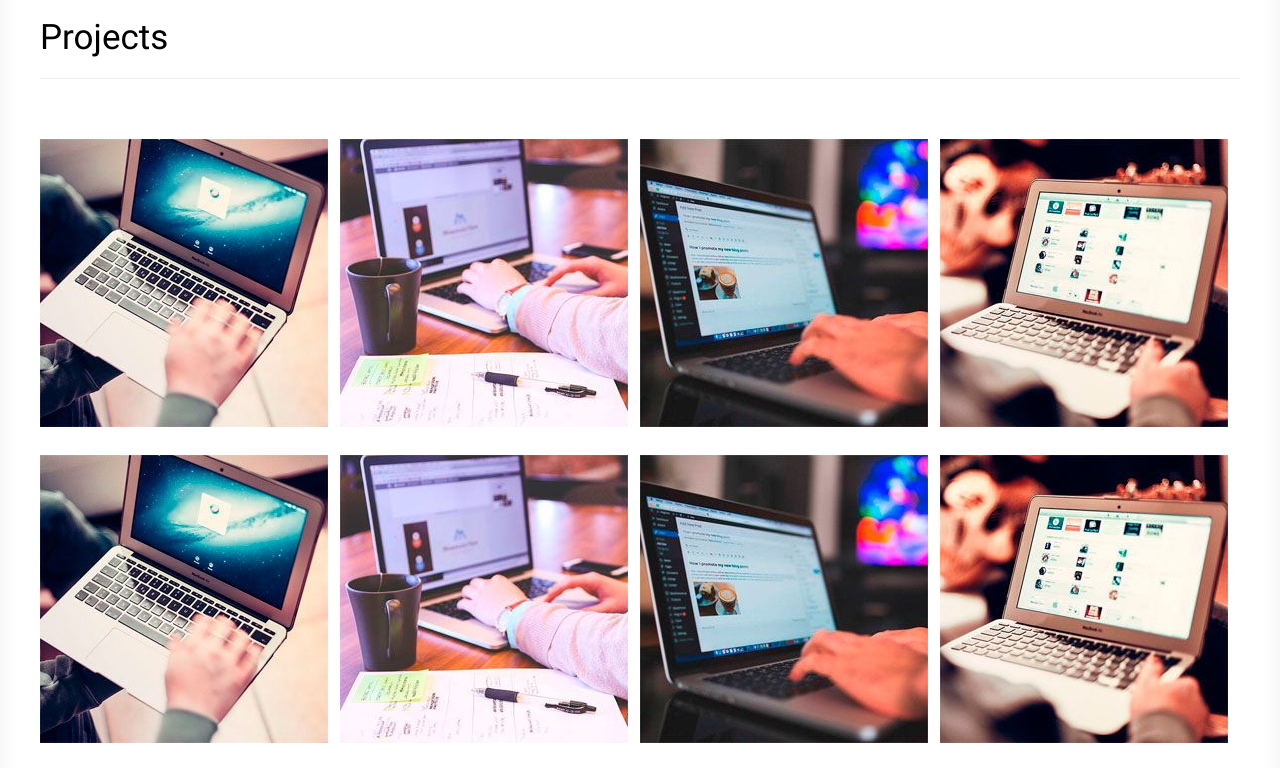
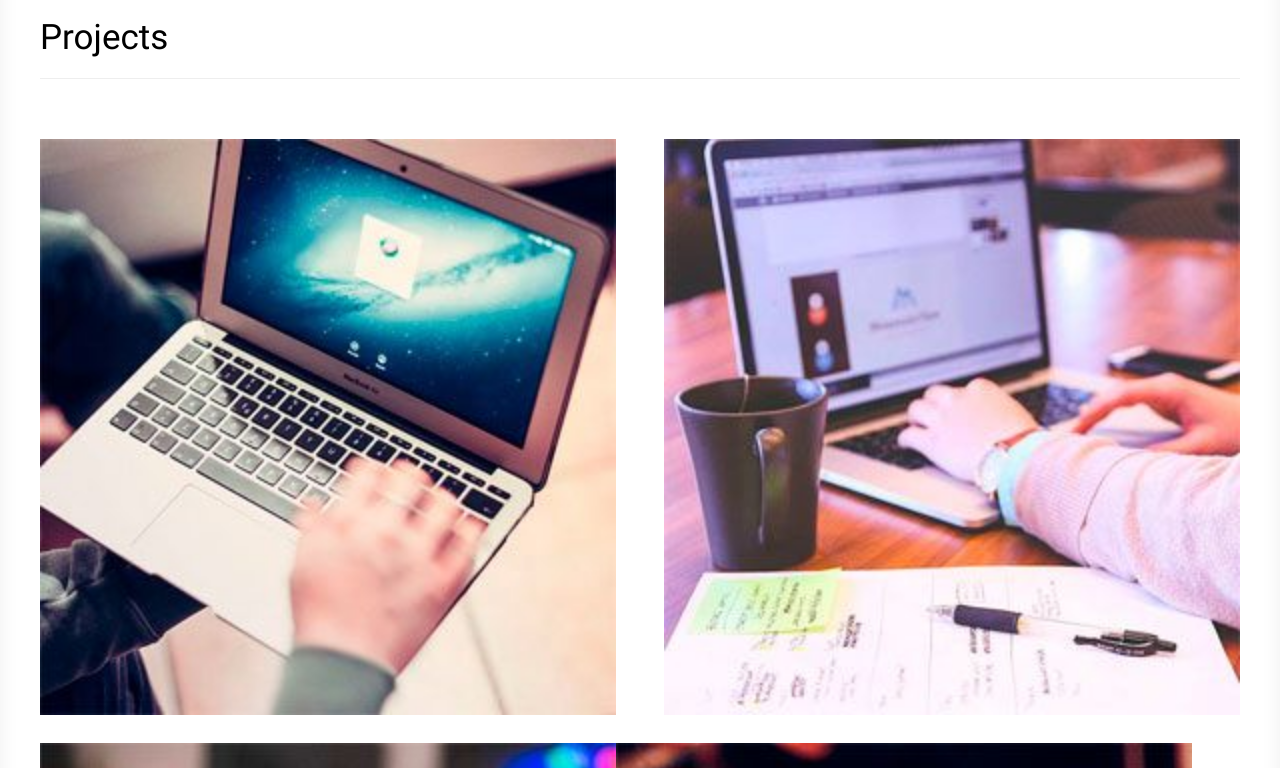
Before and after one commit to grachpower/responiveTemp.github.io, a website: page src/index.html in a window 1280 px wide. Shown: the part 1040-1808 px from the top of the page. Drawn offline with Linux system fonts and the light colour scheme; some packages are replaced by stand-ins of ours.

Commit message:
added responsive articles and blog

```diff
--- a/src/css/components/blog.scss
+++ b/src/css/components/blog.scss
@@ -4,3 +4,9 @@
     margin-left: 2%;
     margin-right: 2%;
 }
+
+@media screen and (max-width: 640px) {
+    .blog__column {
+        width: 96%;
+    }
+}
--- a/src/css/components/projects.scss
+++ b/src/css/components/projects.scss
@@ -3,6 +3,11 @@
     overflow: hidden;
     float: left;
     margin-bottom: 2.4rem;
+}
+
+.project__preview {
+    width: 100%;
+    height: auto;
 }
 
 .project__overlay {
@@ -53,3 +58,41 @@
         };
     }
 }
+
+@media screen and (min-width: 640px) {
+    .project {
+        width: 32%;
+        margin-right: 2%;
+
+        &:nth-of-type(3n) {
+            margin-right: 0
+        };
+
+        &:nth-last-of-type(-n+3) {
+            margin-bottom: 0;
+        };
+    }
+}
+
+@media screen and (min-width: 480px) {
+    .project {
+        width: 48%;
+        margin-right: 4%;
+
+        &:nth-of-type(2n) {
+            margin-right: 0
+        };
+
+        &:nth-last-of-type(-n+2) {
+            margin-bottom: 0;
+        };
+    }
+}
+
+@media screen and (max-width: 479px) {
+    .project {
+        width: 92%;
+        margin-right: 4%;
+        margin-left: 4%;
+    }
+}
```
Also changed, not shown: src/css/style.css.
